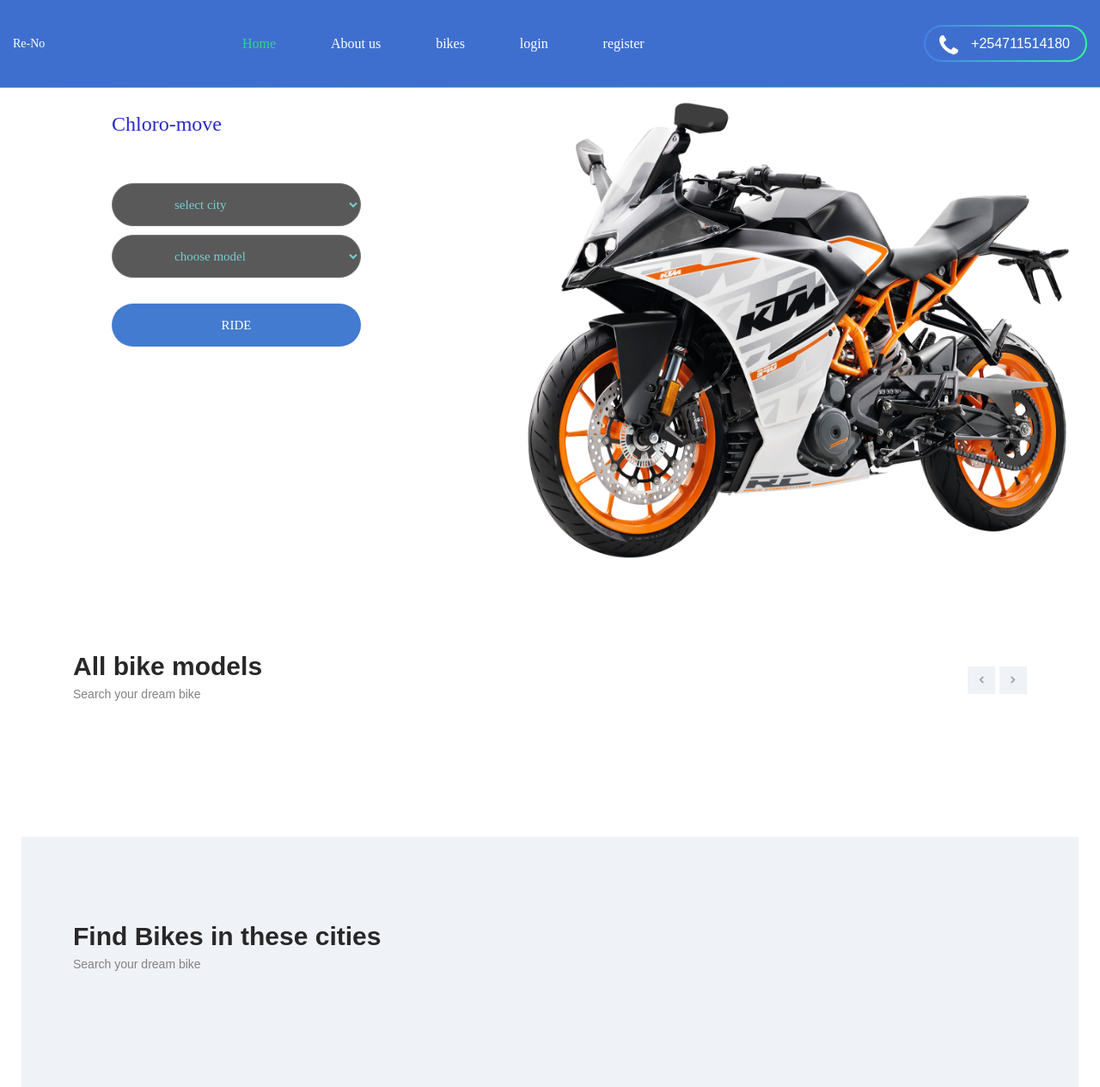
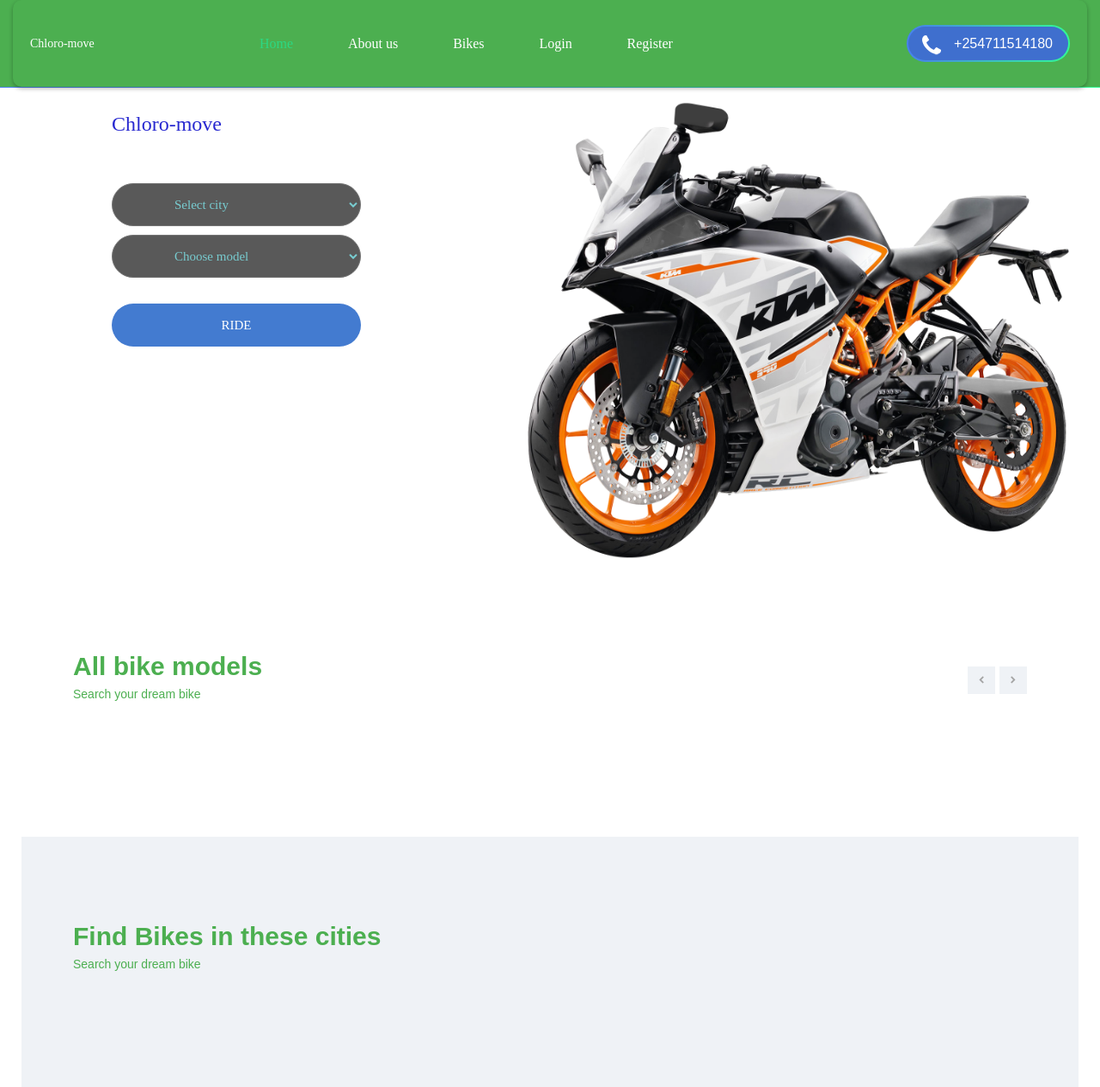
Before and after one commit to mwigoti/ScooterPlanet, a Django app: page / in a window 1280 px wide. Shown: the whole page at 86% size. Run offline with Django 3.2, Linux system fonts and the light colour scheme; data that the repository does not hold is empty; some libraries are stand-ins or nearby versions; some web fonts are replaced.

Commit message:
index.html changes

```diff
--- a/templates/index.html
+++ b/templates/index.html
@@ -15,6 +15,68 @@
     <link rel="stylesheet" type="text/css" href="{% static 'styles/main_styles.css'%}">
     <link rel="stylesheet" type="text/css" href="{% static 'css/main.css' %}">
     <link rel="stylesheet" type="text/css" href="{% static 'css/util.css' %}">
+    <style>
+        /* Green theme */
+        .header {
+            background-color: #4CAF50;
+        }
+
+        .header_content a,
+        .header_content a:hover {
+            color: #fff;
+        }
+
+        .section_title,
+        .section_subtitle {
+            color: #4CAF50;
+        }
+
+        .recent_item_price {
+            color: #4CAF50;
+            font-weight: bold;
+        }
+
+        .city_overlay {
+            background-color: rgba(76, 175, 80, 0.8);
+        }
+
+        .city_title,
+        .city_subtitle {
+            color: #fff;
+        }
+
+        /* Visual enhancements */
+        .header_content {
+            padding: 20px;
+            border-radius: 10px;
+            box-shadow: 0 2px 5px rgba(0, 0, 0, 0.3);
+        }
+
+        .recent_item {
+            border-radius: 10px;
+            box-shadow: 0 2px 5px rgba(0, 0, 0, 0.3);
+            transition: transform 0.3s ease;
+        }
+
+        .recent_item:hover {
+            transform: scale(1.05);
+        }
+
+        .city {
+            position: relative;
+            overflow: hidden;
+            border-radius: 10px;
+            box-shadow: 0 2px 5px rgba(0, 0, 0, 0.3);
+        }
+
+        .city img {
+            transition: transform 0.3s ease;
+        }
+
+        .city:hover img {
+            transform: scale(1.1);
+        }
+    </style>
 </head>
 <body>
 
@@ -27,20 +89,20 @@
                     <div class="col">
                         <div class="header_content d-flex flex-row align-items-center justify-content-start">
                             <div class="logo">
-							<a href="/">Re-No</a>
+                                <a href="/">Chloro-move</a>
                             </div>
                             <nav class="main_nav">
                                 <ul>
                                     <li class="active"><a href="/">Home</a></li>
                                     <li><a href="/About">About us</a></li>
-								<li><a href="/bikes">bikes</a></li>
+                                    <li><a href="/bikes">Bikes</a></li>
                                     {% if user.is_authenticated %}
-                                <li><strong>hello , {{ user.first_name }} !</strong></li>
-                                     <li><a href="/cart">cart</a></li>
-                                    <li><a href="/logout">logout</a></li>
+                                    <li><strong>Hello, {{ user.first_name }}!</strong></li>
+                                    <li><a href="/cart">Cart</a></li>
+                                    <li><a href="/logout">Logout</a></li>
                                     {% else %}
-                                <li><a href="/login">login</a></li>
-                                <li><a href="/register">register</a></li>
+                                    <li><a href="/login">Login</a></li>
+                                    <li><a href="/register">Register</a></li>
                                     {% endif %}
                                 </ul>
                             </nav>
@@ -70,7 +132,7 @@
 
                     <div class="wrap-input100">
                         <select class="input100" name="city">
-                            <option disabled selected>select city</option>
+                            <option disabled selected>Select city</option>
                             {% for city in cities %}
                             <option value="{{ city.branch_city }}">{{ city.branch_city }}</option>
                             {% endfor %}
@@ -79,14 +141,13 @@
                     </div>
                     <div class="wrap-input100">
                         <select class="input100" name="bike_model">
-                            <option disabled selected>choose model</option>
+                            <option disabled selected>Choose model</option>
                             {% for model in models %}
                             <option value="{{ model.bike_model }}">{{ model.bike_model }}</option>
                             {% endfor %}
                         </select>
                         <span class="focus-input100"></span>
                     </div>
-
 
                     <div class="container-login100-form-btn">
                         <button class="login100-form-btn">
@@ -179,7 +240,6 @@
         </div>
     </div>
 </div>
-</div>
 <script src="https://code.jquery.com/jquery-3.3.1.slim.min.js" integrity="sha384-q8i/X+965DzO0rT7abK41JStQIAqVgRVzpbzo5smXKp4YfRvH+8abtTE1Pi6jizo" crossorigin="anonymous"></script>
 <script src="https://cdnjs.cloudflare.com/ajax/libs/popper.js/1.14.7/umd/popper.min.js" integrity="sha384-UO2eT0CpHqdSJQ6hJty5KVphtPhzWj9WO1clHTMGa3JDZwrnQq4sF86dIHNDz0W1" crossorigin="anonymous"></script>
 <script src="https://stackpath.bootstrapcdn.com/bootstrap/4.3.1/js/bootstrap.min.js" integrity="sha384-JjSmVgyd0p3pXB1rRibZUAYoIIy6OrQ6VrjIEaFf/nJGzIxFDsf4x0xIM+B07jRM" crossorigin="anonymous"></script>
```
Lines whose indentation alone changed are shown as unchanged.
